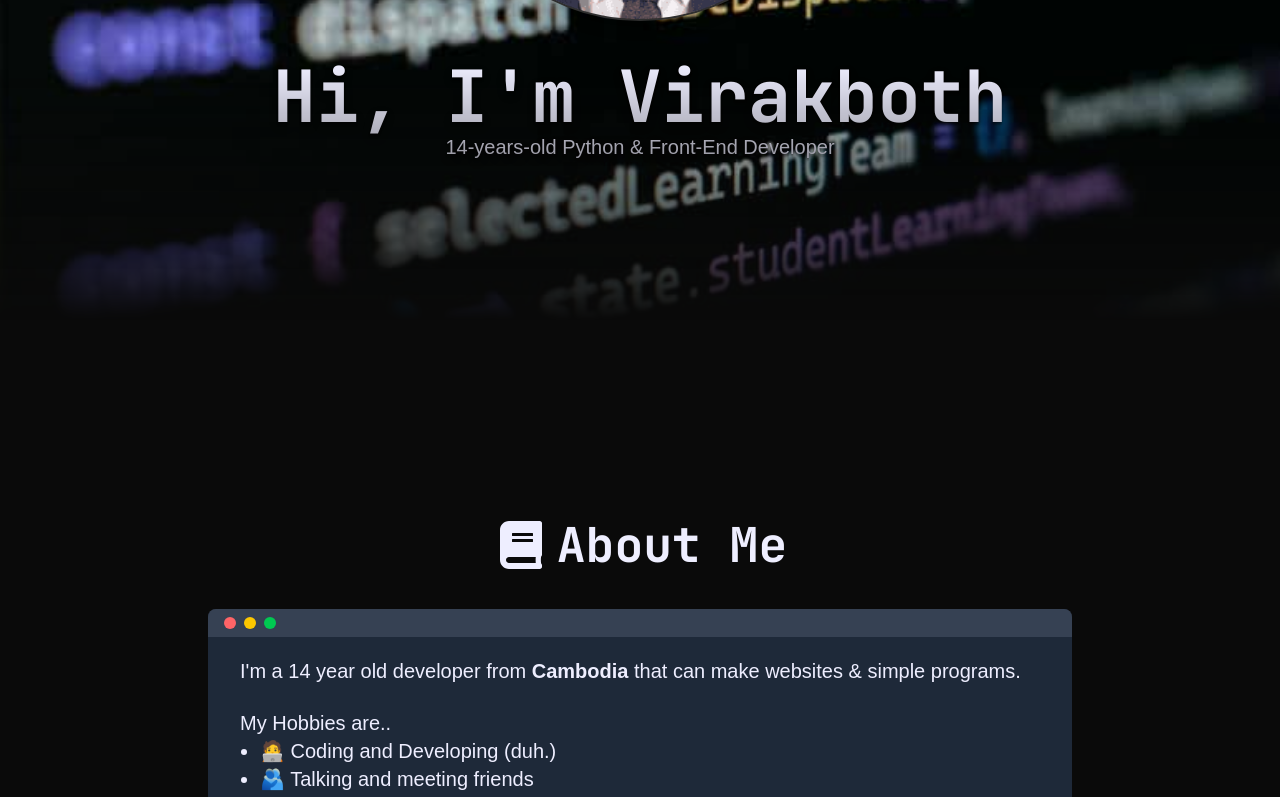
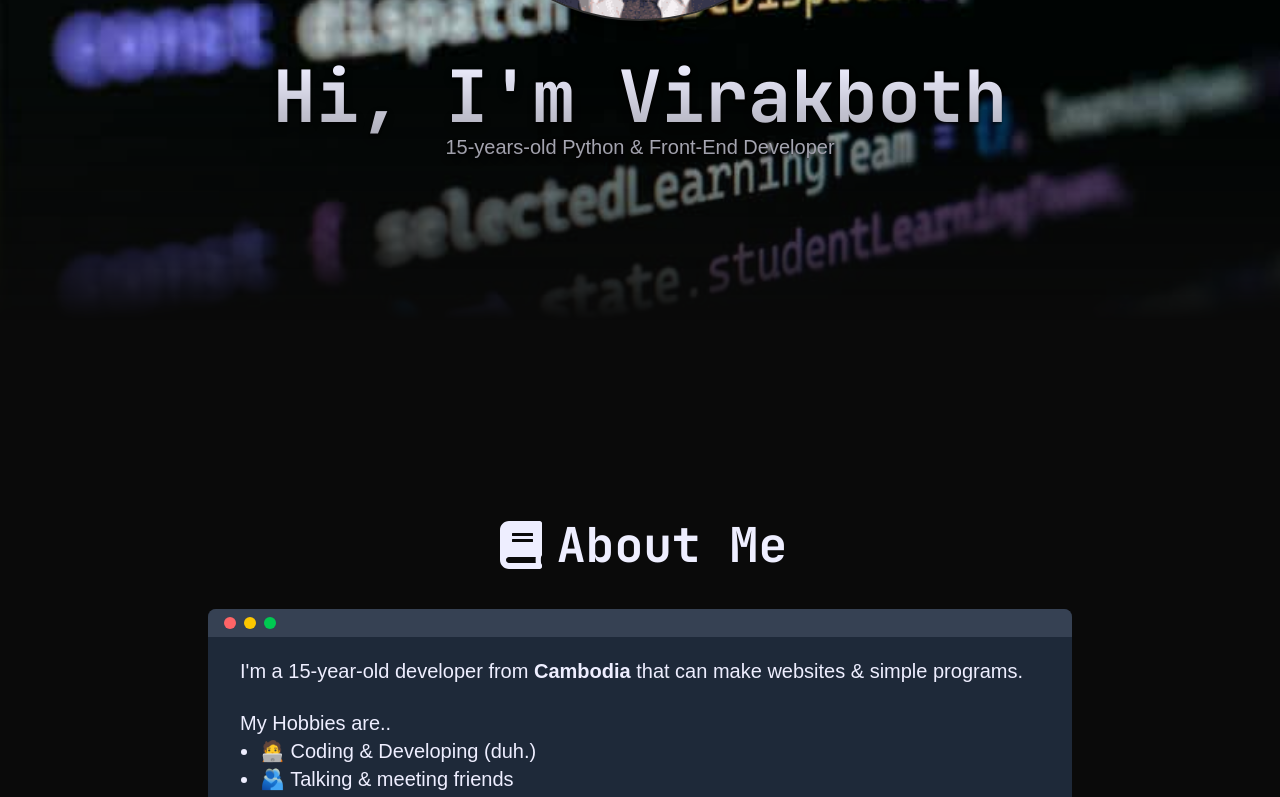
Before and after one commit to VirakbothSoth/Virakboth-Portfolio, a Next.js app: page / in a window 1280 px wide. Shown: the part 600-1397 px from the top of the page. Built offline with nearby package versions, Linux system fonts and the light colour scheme; a web font is replaced by a local one.

Commit message:
Im 15 now + other additions

```diff
--- a/src/app/components/About.tsx
+++ b/src/app/components/About.tsx
@@ -18,17 +18,17 @@ const About = () => {
           <div className="journey-container">
             <div className="pl-3 journey-container-alt">
               <p>
-                I'm a 14 year old developer from <b>Cambodia</b> that can make
+                I'm a 15-year-old developer from <b>Cambodia</b> that can make
                 websites & simple programs.
               </p>
               <br></br>
               <p>My Hobbies are..</p>
               <ul className="pl-5 list-disc">
                 <li>
-                  <p>🧑‍💻 Coding and Developing (duh.)</p>
+                  <p>🧑‍💻 Coding & Developing (duh.)</p>
                 </li>
                 <li>
-                  <p>🫂 Talking and meeting friends</p>
+                  <p>🫂 Talking & meeting friends</p>
                 </li>
                 <li>
                   <p>🎮 Gaming</p>
--- a/src/app/components/Hero.tsx
+++ b/src/app/components/Hero.tsx
@@ -13,7 +13,7 @@ const Hero = () => {
                 width={200}
                 height={200}
                 quality={1}
-                className="relative aspect-square w-[200px] md:w-[400px]  rounded-full shadow-lg object-cover border-border border-2"
+                className="relative aspect-square w-[200px] md:w-[400px] rounded-full shadow-lg object-cover border-border border-2"
                 style={{ zIndex: 1, aspectRatio: "1 / 1" }}
               />
             </span>
@@ -22,7 +22,7 @@ const Hero = () => {
             Hi, I'm Virakboth
           </h1>
           <p className="text-shadow-lg/30">
-            14-years-old Python & Front-End Developer
+            15-years-old Python & Front-End Developer
           </p>
         </div>
       </div>
--- a/src/app/components/Journey.tsx
+++ b/src/app/components/Journey.tsx
@@ -16,10 +16,13 @@ const About = () => {
                 I began coding at <b>12 years old</b>, taking various courses on <b>Scratch</b> and <b>Python</b>.
               </p>
               <p className="py-10">
-                After I turn <b>13</b>, I began to study <b>HTML, CSS, JS & Bootstrap</b> on various online courses, such as <a href="https://cs50.harvard.edu/web">CS50W</a>, <a href="https://snoopedu.com">SnoopEdu</a>, etc.
+                at <b>13</b>, I began to study <b>HTML, CSS, JS & Bootstrap</b> on various online courses, such as <a href="https://cs50.harvard.edu/web">CS50W</a>, <a href="https://snoopedu.com">SnoopEdu</a>, etc.
+              </p>
+              <p className="pb-10">
+                at <b>14</b>, I studied many frameworks, such as <b>React, Next, Tailwind, Vue</b> & languages like <b>Java, C#, & TS</b>.
               </p>
               <p>
-                then, when I'm <b>14</b>, I studied many frameworks, such as <b>Django, React, Next, Tailwind, Vue</b> & languages like <b>Java, C#, & TS</b> leading to now.
+                at <b>15</b>, I'm planning to focus more on backend, like <b>Django, Express, Supabase </b> & languages like <b>SQL</b>, Aswell as being active more on problem-solving platforms like <b> LeetCode, HackerRank & CodeWars </b>
               </p>
             </div>
           </div>
```
